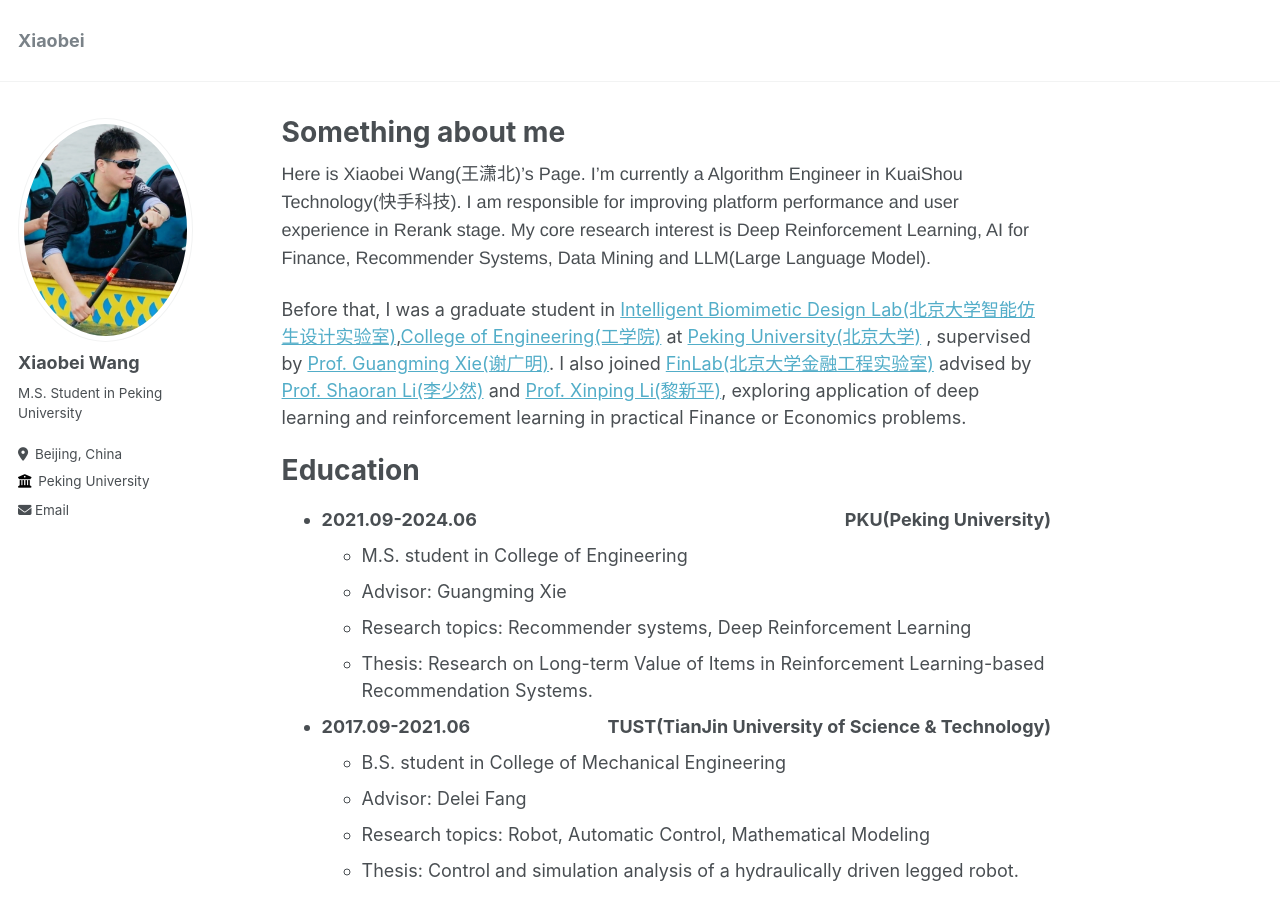
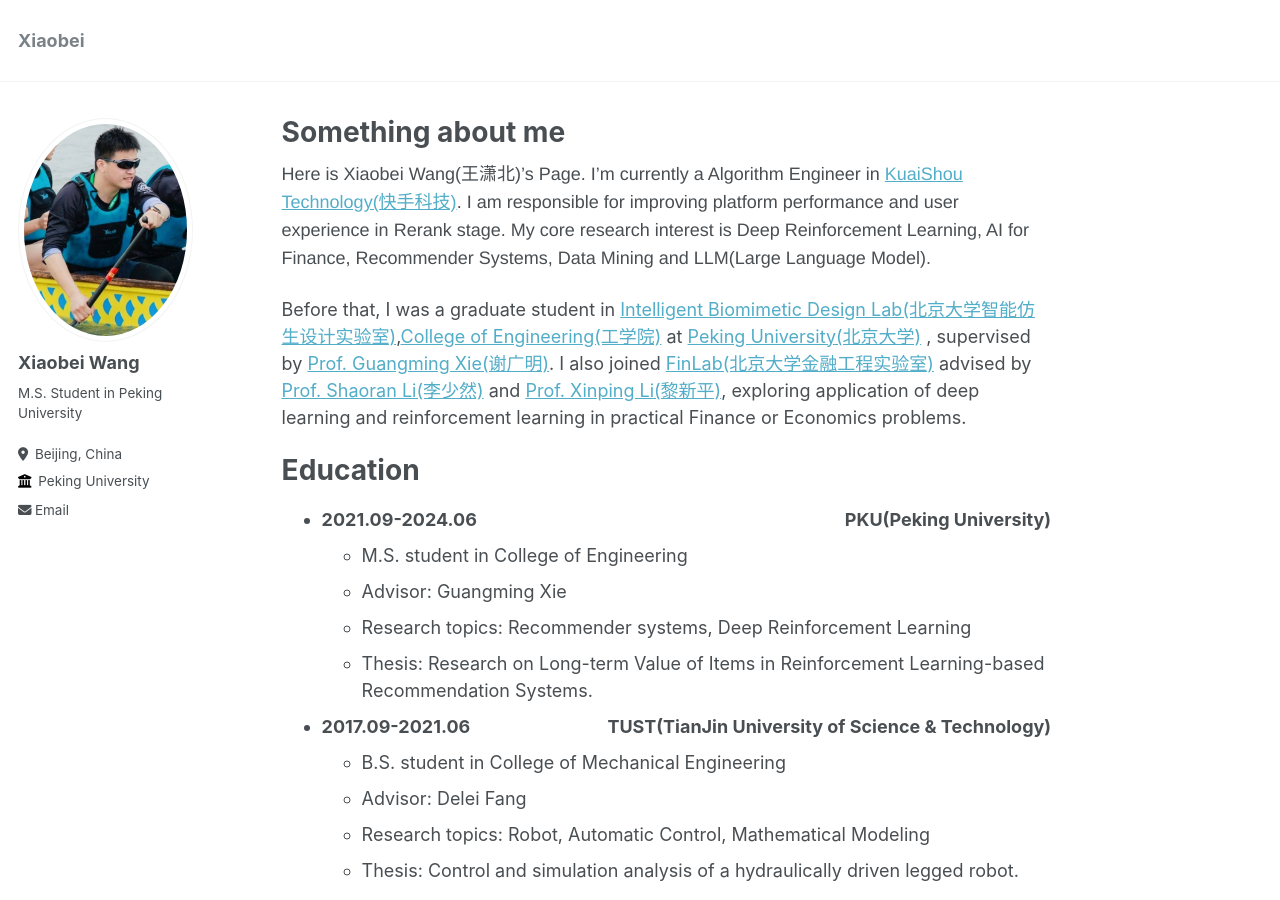
Before and after one commit to wangxiaobei822/wangxiaobei822.github.io, a Jekyll site: the page built from _pages/about.md, in a window 1280 px wide and 900 px high. Built offline with Jekyll 4.4.1, drawn with Linux system fonts in a browser that asks for light colours; part of the change alters nothing that is shown.

Commit message:
Update about.md

```diff
--- a/_pages/about.md
+++ b/_pages/about.md
@@ -7,7 +7,7 @@ redirect_from:
   - /about.html
 ---
 
-<span style="font-family: Helvetica"> Here is Xiaobei Wang(王潇北)’s Page. I’m currently a Algorithm Engineer in KuaiShou Technology(快手科技).  I am responsible for improving platform performance and user experience in Rerank stage. My core research interest is Deep Reinforcement Learning, AI for Finance, Recommender Systems, Data Mining and LLM(Large Language Model).</span>
+<span style="font-family: Helvetica"> Here is Xiaobei Wang(王潇北)’s Page. I’m currently a Algorithm Engineer in [KuaiShou Technology(快手科技)](https://www.kuaishou.com/).  I am responsible for improving platform performance and user experience in Rerank stage. My core research interest is Deep Reinforcement Learning, AI for Finance, Recommender Systems, Data Mining and LLM(Large Language Model).</span>
 
 Before that, I was a graduate student in [Intelligent Biomimetic Design Lab(北京大学智能仿生设计实验室)](https://en.ibdl.pku.edu.cn),[College of Engineering(工学院)](https://www.coe.pku.edu.cn/) at [Peking University(北京大学)](https://www.pku.edu.cn/) , supervised by [Prof. Guangming Xie(谢广明)](https://www.coe.pku.edu.cn/teaching/all_time/7139.html).  I also joined [FinLab(北京大学金融工程实验室)](finlab.pku.edu.cn) advised by [Prof. Shaoran Li(李少然)](http://lishaoran.com) and [Prof. Xinping Li(黎新平)](https://econ.pku.edu.cn/szdw/zzjs/ybjs/sjrxx/374743.htm), exploring application of deep learning and reinforcement learning in practical Finance or Economics problems.
 
```
